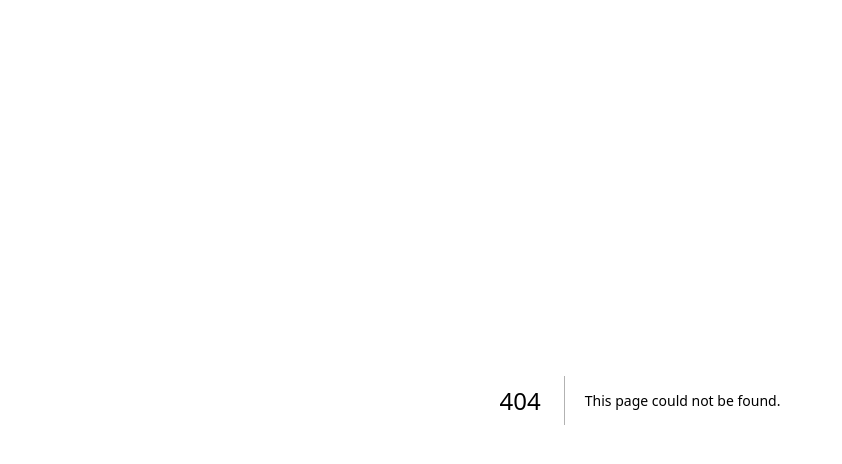
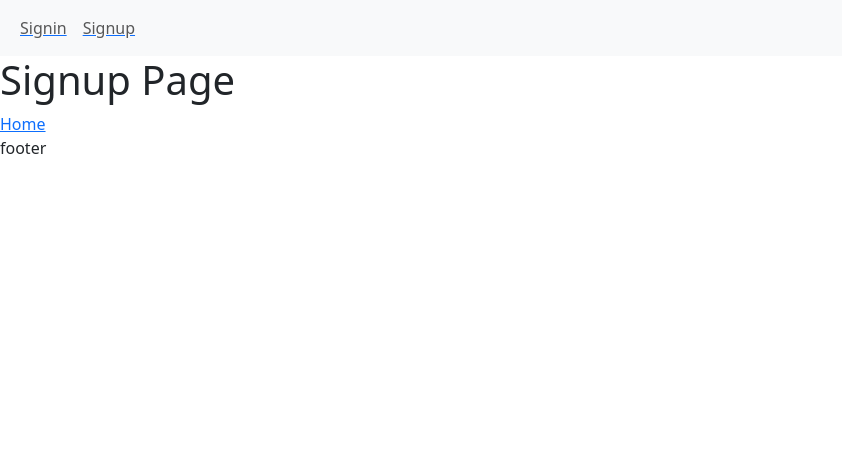
Before and after one commit to NAYANCSE27/nlog, a Next.js app in the folder frontend/my-app/: page /Signup in a window 1280 px wide. Before the commit this address had no page. Shown: the top 464 px of the page, without its empty margins (0-842 px from the left). Built offline with nearby package versions, Linux system fonts and the light colour scheme.

Commit message:
added signin and signup functionality in the project

```diff
--- a/frontend/my-app/components/Header.js
+++ b/frontend/my-app/components/Header.js
@@ -13,6 +13,7 @@ import {
   DropdownMenu,
   DropdownItem,
 } from "reactstrap";
+import Link from "next/link";
 
 const Header = () => {
   const [isOpen, setIsOpen] = useState(false);
@@ -24,17 +25,21 @@ const Header = () => {
   return (
     <div>
       <Navbar color="light" light expand="md">
-        <NavbarBrand href="/">{APP_NAME}</NavbarBrand>
+        <Link href="/">
+          <NavLink className="font-weight-bold">{APP_NAME}</NavLink>
+        </Link>
         <NavbarToggler onClick={toggle} />
         <Collapse isOpen={isOpen} navbar>
           <Nav className="ml-auto" navbar>
             <NavItem>
-              <NavLink href="/components/">Components</NavLink>
+              <Link href="/Signin">
+                <NavLink>Signin</NavLink>
+              </Link>
             </NavItem>
             <NavItem>
-              <NavLink href="https://github.com/reactstrap/reactstrap">
-                GitHub
-              </NavLink>
+              <Link href="/Signup">
+                <NavLink>Signup</NavLink>
+              </Link>
             </NavItem>
           </Nav>
         </Collapse>
--- /dev/null
+++ b/frontend/my-app/pages/Signup.js
@@ -0,0 +1,13 @@
+import Link from "next/link";
+import Layout from "../components/Layout";
+
+const Signup = () => (
+  <>
+    <Layout>
+      <h1>Signup Page</h1>
+      <Link href="/">Home</Link>
+    </Layout>
+  </>
+);
+
+export default Signup;
--- a/frontend/my-app/pages/index.js
+++ b/frontend/my-app/pages/index.js
@@ -1,9 +1,13 @@
+import Link from "next/link";
 import Layout from "../components/Layout";
 
 const Index = () => (
   <>
     <Layout>
       <h1>Index Page</h1>
+      <Link href="/Signup">
+        Signup
+      </Link>
     </Layout>
   </>
 );
```
Also changed, not shown: frontend/my-app/pages/Signin.js (added, +11 -0 lines).
